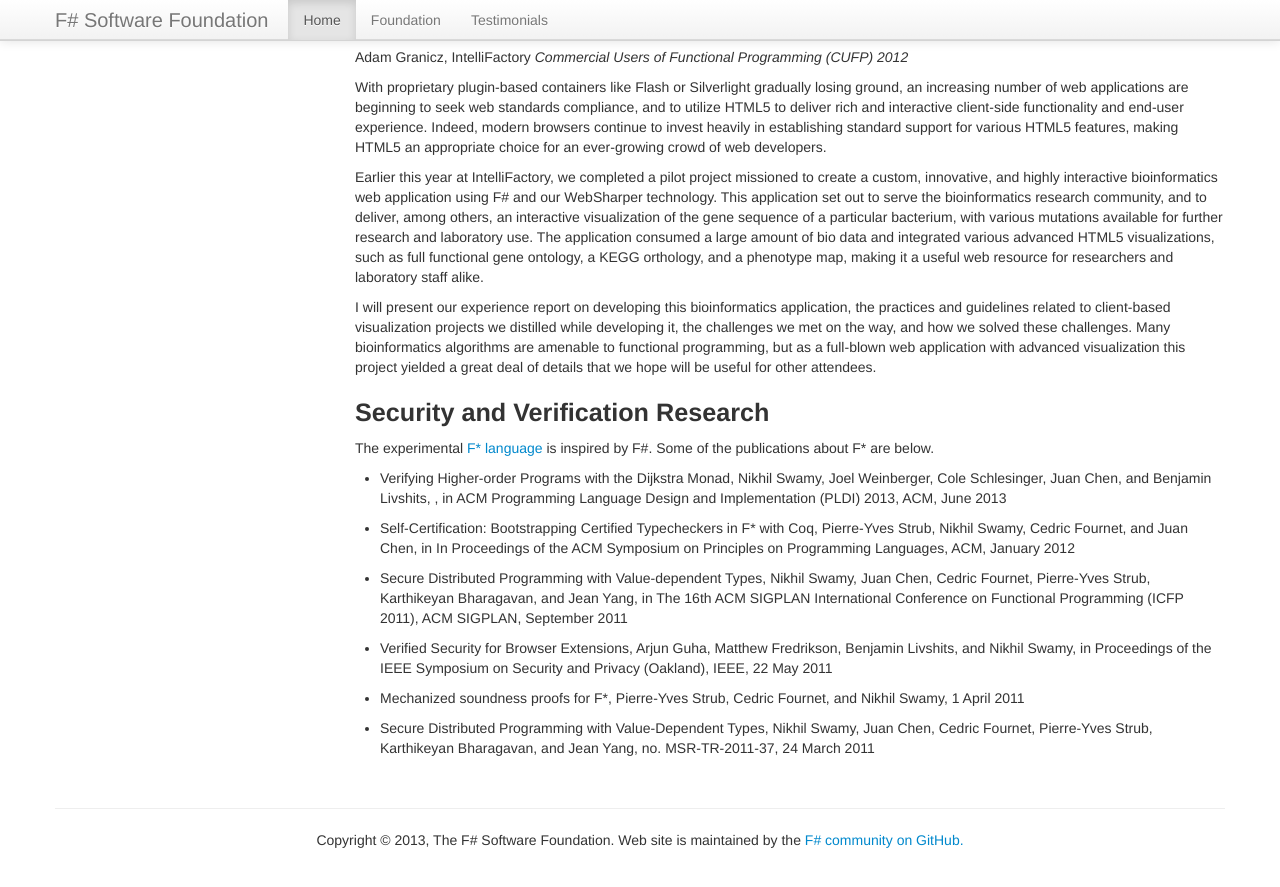
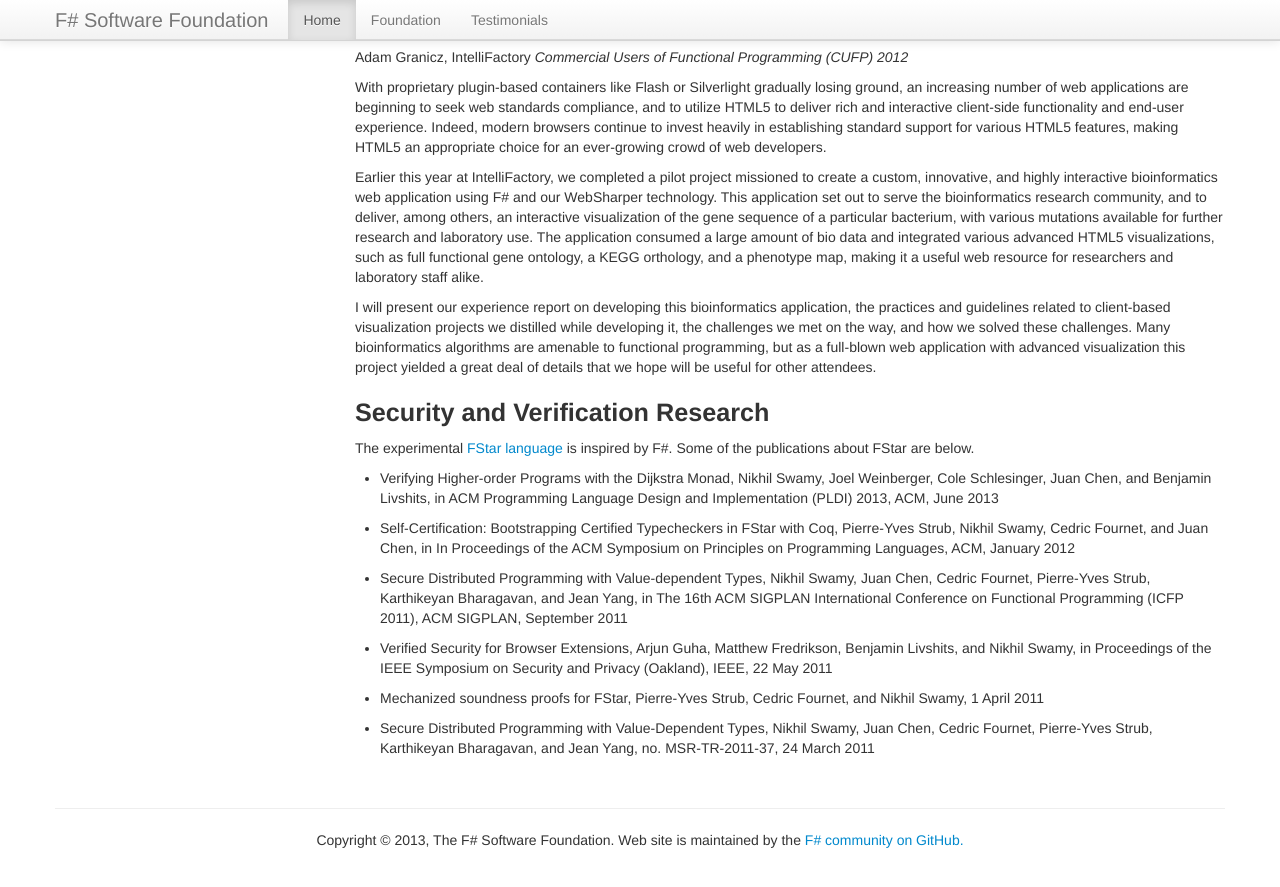
Before and after one commit to fsharp/fsharp.org, a Jekyll site: the page built from teaching/research.md, in a window 1280 px wide and 900 px high, scrolled down 5539 px. Shown: the top 887 px of the window. Built offline with Jekyll 4.4.1, drawn with Linux system fonts in a browser that asks for light colours; nearby versions of some CDN libraries; some web fonts are replaced; comment, search, counter and statistics services are not loaded.

Commit message:
Update research.md

```diff
--- a/teaching/research.md
+++ b/teaching/research.md
@@ -413,16 +413,16 @@
 
 ## Security and Verification Research
 
-The experimental [F* language](http://research.microsoft.com/en-us/projects/fstar/) is inspired by F#. Some of the publications about F* are below.
+The experimental [FStar language](http://research.microsoft.com/en-us/projects/fstar/) is inspired by F#. Some of the publications about FStar are below.
 
-* Verifying Higher-order Programs with the Dijkstra Monad, Nikhil Swamy, Joel Weinberger, Cole Schlesinger, Juan Chen, and Benjamin Livshits, , in ACM Programming Language Design and Implementation (PLDI) 2013, ACM, June 2013
+* Verifying Higher-order Programs with the Dijkstra Monad, Nikhil Swamy, Joel Weinberger, Cole Schlesinger, Juan Chen, and Benjamin Livshits, in ACM Programming Language Design and Implementation (PLDI) 2013, ACM, June 2013
 
-* Self-Certification: Bootstrapping Certified Typecheckers in F* with Coq, Pierre-Yves Strub, Nikhil Swamy, Cedric Fournet, and Juan Chen, in In Proceedings of the ACM Symposium on Principles on Programming Languages, ACM, January 2012
+* Self-Certification: Bootstrapping Certified Typecheckers in FStar with Coq, Pierre-Yves Strub, Nikhil Swamy, Cedric Fournet, and Juan Chen, in In Proceedings of the ACM Symposium on Principles on Programming Languages, ACM, January 2012
 
 * Secure Distributed Programming with Value-dependent Types, Nikhil Swamy, Juan Chen, Cedric Fournet, Pierre-Yves Strub, Karthikeyan Bharagavan, and Jean Yang, in The 16th ACM SIGPLAN International Conference on Functional Programming (ICFP 2011), ACM SIGPLAN, September 2011
 
 * Verified Security for Browser Extensions, Arjun Guha, Matthew Fredrikson, Benjamin Livshits, and Nikhil Swamy, in Proceedings of the IEEE Symposium on Security and Privacy (Oakland), IEEE, 22 May 2011
 
-* Mechanized soundness proofs for F*, Pierre-Yves Strub, Cedric Fournet, and Nikhil Swamy, 1 April 2011
+* Mechanized soundness proofs for FStar, Pierre-Yves Strub, Cedric Fournet, and Nikhil Swamy, 1 April 2011
 
 * Secure Distributed Programming with Value-Dependent Types, Nikhil Swamy, Juan Chen, Cedric Fournet, Pierre-Yves Strub, Karthikeyan Bharagavan, and Jean Yang, no. MSR-TR-2011-37, 24 March 2011
```
